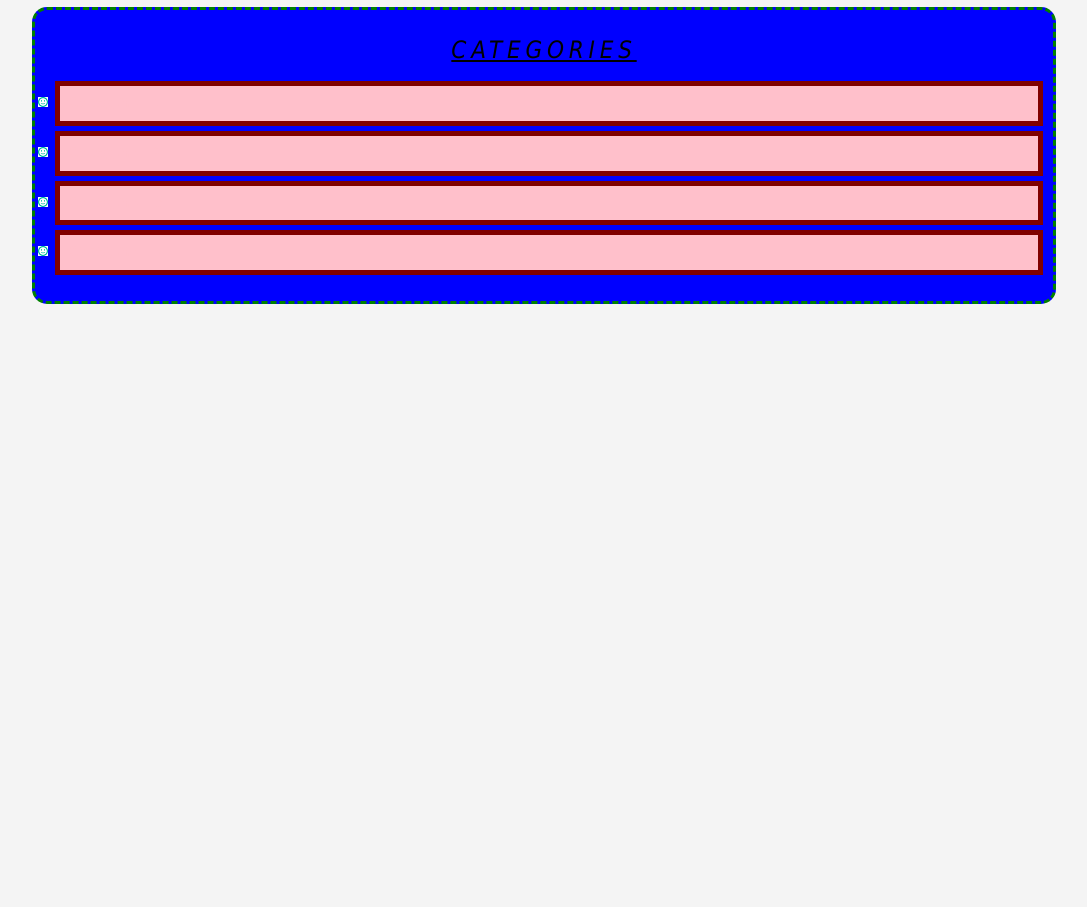
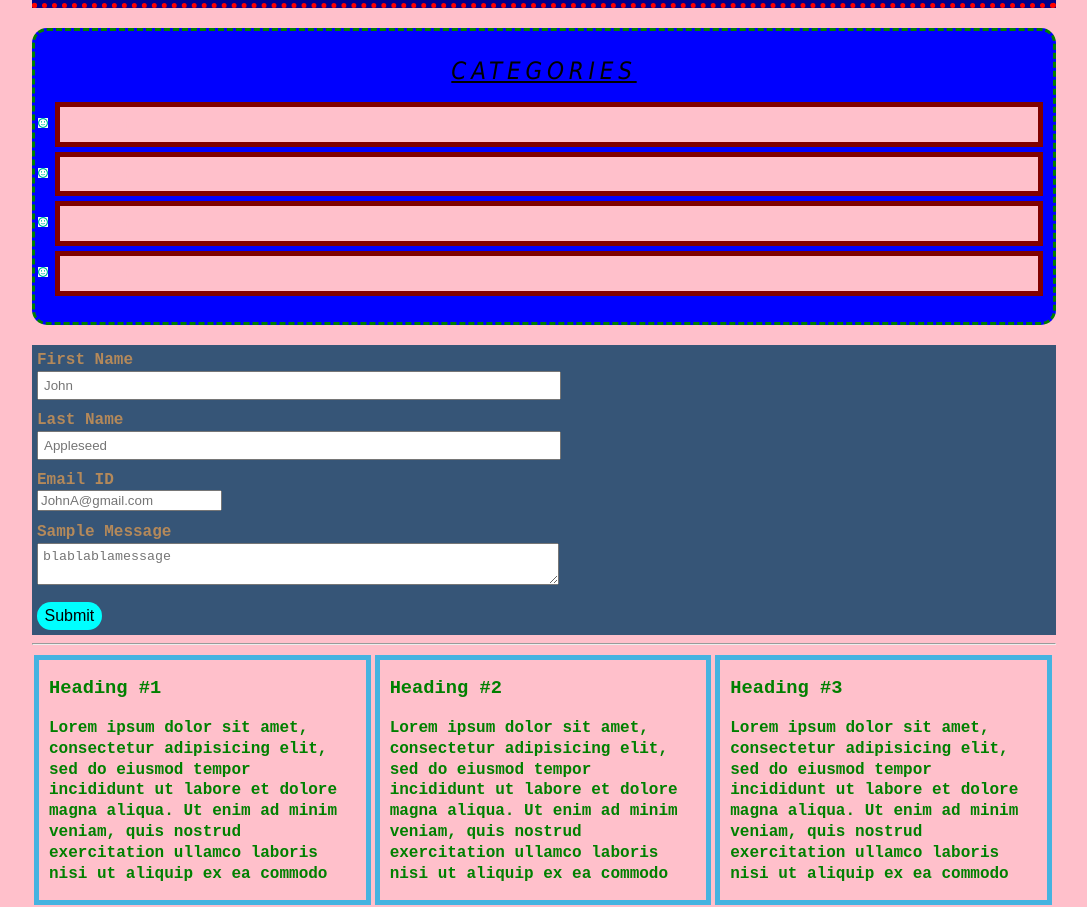
Before and after one commit to MittalMadhav/CSSCRASH, a plain HTML site: page theCheatSheet/index.html in a window 1280 px wide. Shown: the part 516-1423 px from the top of the page, without its empty margins (96-1183 px from the left). Before the commit the page ends 840 px from the top, so only its background shows below. Drawn offline with Linux system fonts and the light colour scheme.

Commit message:
fourth commit; forms and floats

```diff
--- a/theCheatSheet/css/style.css
+++ b/theCheatSheet/css/style.css
@@ -5,8 +5,8 @@
 
 body
 {
-	background-color: #f4f4f4;
-	color: #555555;
+	background-color: pink;
+	color: green;
 
 /*	font-family: Arial, Helvetica, sans-serif;
 	font-size : 16px;
@@ -23,10 +23,31 @@ body
 	margin: auto;
 }
 
+.button
+{
+	background-color: aqua;
+	color: black;
+	border-radius: 15px;
+	border: none;
+	padding: 5px 7.5px;
+	font-size: 16px;
+	display: inline;
+}
+
+.button:hover
+{
+	background: red;
+	color: white;
+}
+
+.clr
+{
+	clear: both;
+}
 .box-1
 {
-	background-color: #333;
-	color: #fff;
+	background-color: black;
+	color: white;
 
 	border: 3px red dashed;
 	padding: 20px;
@@ -112,3 +133,38 @@ body
 	list-style-image: url("../images/bullet.png");
 
 }
+
+.myForm
+{
+	background-color: #365577;
+	color: #b4895a;
+	padding: 5px 0px 5px 5px;
+/*	margin: 5px 0px 5px 5px;
+*/}
+
+.myForm .formGroup
+{
+	margin-bottom: 10px;
+}
+
+.myForm label
+{
+	display: block;
+}
+
+.myForm input[type="text"], .myForm textarea
+{
+	width: 50%;
+	padding: 5px;
+}
+
+.parallelBoxes
+{
+	float: left;
+	width: 32.875%;
+	border: 5px solid #45b3e0;
+	padding: 0px 10px;
+	margin: 2px;
+	box-sizing: border-box;
+
+}
--- a/theCheatSheet/index.html
+++ b/theCheatSheet/index.html
@@ -10,6 +10,7 @@
 	<body>
 
 		<div class = "container">
+
 			<div class = "box-1">
 				<h1 >Hello World</h1>
 				<p>Lorem ipsum dolor sit amet, consectetur adipisicing elit, sed do eiusmod
@@ -18,10 +19,9 @@
 				consequat. Duis aute irure dolor in reprehenderit in voluptate velit esse
 				cillum dolore eu fugiat nulla pariatur. Excepteur sint occaecat cupidatat non
 				proident, sunt in culpa qui officia deserunt mollit anim id est laborum.</p>
+
+				<p class="button">READ MORE</p>
 			</div>
-		</div>
-
-		<div class = "container">
 
 			<div class = "box-2">
 				<h1 >Goodbye World</h1>
@@ -43,7 +43,61 @@
 				</ul>
 			</div>
 
-		</div>
+			<!-- This is the Forms section -->
+			<form class = "myForm">
+				<div class = "formGroup">
+					<label>First Name</label>
+					<input type="text" name="firstName" placeholder="John">
+				</div>
+
+				<div class = "formGroup">
+					<label>Last Name</label>
+					<input type="text" name="lastName" placeholder="Appleseed">
+				</div>
+
+				<div class = "formGroup">
+					<label>Email ID</label>
+					<input type="email" name="email" placeholder="JohnA@gmail.com">
+				</div>
+
+				<div class = "formGroup">
+					<label>Sample Message</label>
+					<textarea name = "message" placeholder="blablablamessage"></textarea>
+				</div>
+
+				<div>
+					<input class = "button" type="submit" name="submit" value = "Submit">
+				</div>
+			</form>
+			<hr>
+
+			<div class = "parallelBoxes">
+				<h3>Heading #1</h3>
+					<p>Lorem ipsum dolor sit amet, consectetur adipisicing elit, sed do eiusmod
+					tempor incididunt ut labore et dolore magna aliqua. Ut enim ad minim veniam,
+					quis nostrud exercitation ullamco laboris nisi ut aliquip ex ea commodo
+					</p>
+			</div>
+
+			<div class = "parallelBoxes">
+				<h3>Heading #2</h3>
+					<p>Lorem ipsum dolor sit amet, consectetur adipisicing elit, sed do eiusmod
+					tempor incididunt ut labore et dolore magna aliqua. Ut enim ad minim veniam,
+					quis nostrud exercitation ullamco laboris nisi ut aliquip ex ea commodo
+					</p>
+			</div>
+
+			<div class = "parallelBoxes">
+				<h3>Heading #3</h3>
+					<p>Lorem ipsum dolor sit amet, consectetur adipisicing elit, sed do eiusmod
+					tempor incididunt ut labore et dolore magna aliqua. Ut enim ad minim veniam,
+					quis nostrud exercitation ullamco laboris nisi ut aliquip ex ea commodo
+					</p>
+			</div>
+
+			<div class = "clr"></div>
+
+		</div> <!--container-->
 
 	</body>
 
```
